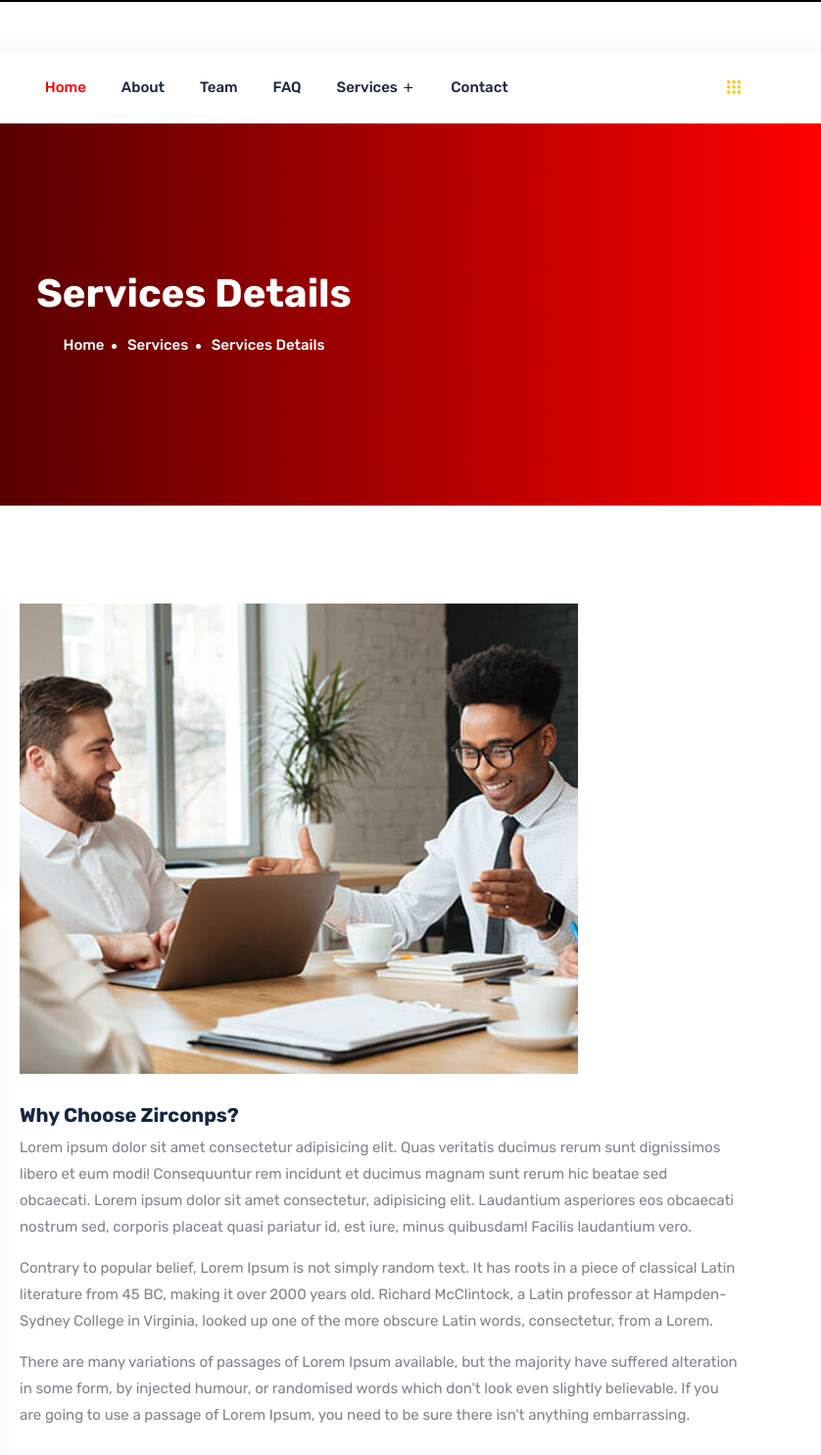
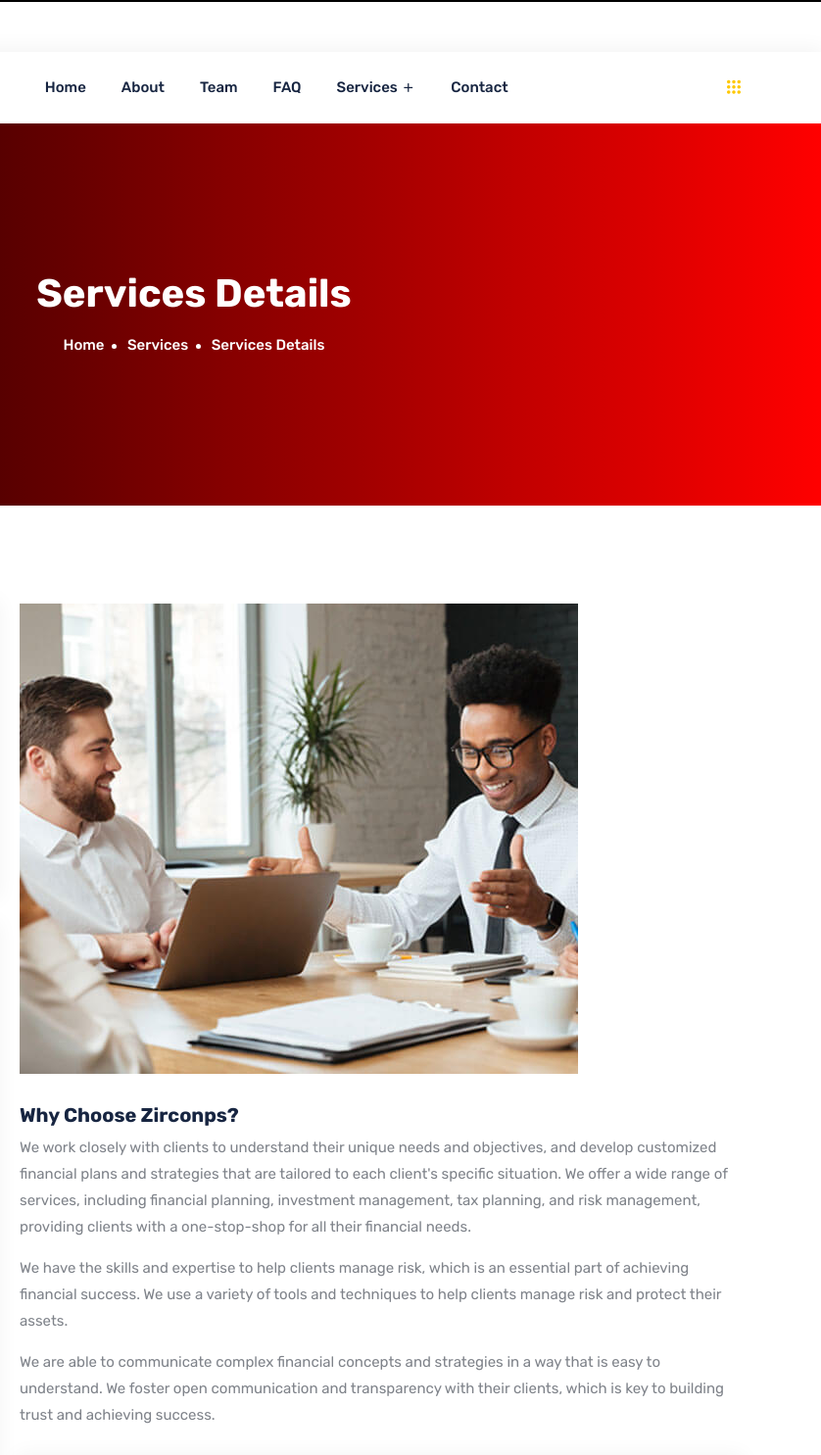
Before and after one commit to blaycoder/zirconps-web, a plain HTML site: page services-details.html in a window 1280 px wide. Shown: the part 56-1541 px from the top of the page at 98% size, 442-1280 px from the left. Drawn offline with Linux system fonts and the light colour scheme; files whose address does not match are found by name.

Commit message:
added more content

```diff
--- a/services-details.html
+++ b/services-details.html
@@ -35,7 +35,7 @@
 		<!-- Favicon -->
 		<link rel="icon" type="image/png" href="img/favicon.png">
         <!-- Title -->
-        <title>Contolib - Consulting Template</title>
+        <title>Zirconps</title>
     </head>
 
     <body>
@@ -120,7 +120,7 @@
 								<div class="collapse navbar-collapse mean-menu" id="navbarSupportedContent">
 									<ul class="navbar-nav m-auto">
 										<li class="nav-item">
-											<a href="index.html" class="nav-link dropdown-toggle active">
+											<a href="index.html" class="nav-link dropdown-toggle">
 												Home
 												<!-- <i class="bx bx-plus"></i> -->
 											</a>
@@ -153,7 +153,7 @@
 													<a href="services.html" class="nav-link">Services</a>
 												</li>
 												<li class="nav-item">
-													<a href="services-details.html" class="nav-link">Services Details</a>
+													<a href="services-details.html" class="nav-link active">Services Details</a>
 												</li>
 											</ul>
 										</li>
@@ -399,13 +399,13 @@
 								<img src="images/more-customers-img.jpg" alt="Image">
 							</div>
 							<h3>Why Choose Zirconps?</h3>
-							<p>Lorem ipsum dolor sit amet consectetur adipisicing elit. Quas veritatis ducimus rerum sunt dignissimos libero et eum modi! Consequuntur rem incidunt et ducimus magnam sunt rerum hic beatae sed obcaecati. Lorem ipsum dolor sit amet consectetur, adipisicing elit. Laudantium asperiores eos obcaecati nostrum sed, corporis placeat quasi pariatur id, est iure, minus quibusdam! Facilis laudantium vero.</p>
+							<p>We work closely with clients to understand their unique needs and objectives, and develop customized financial plans and strategies that are tailored to each client's specific situation. We offer a wide range of services, including financial planning, investment management, tax planning, and risk management, providing clients with a one-stop-shop for all their financial needs.</p>
 
-							<p>Contrary to popular belief, Lorem Ipsum is not simply random text. It has roots in a piece of classical Latin literature from 45 BC, making it over 2000 years old. Richard McClintock, a Latin professor at Hampden-Sydney College in Virginia, looked up one of the more obscure Latin words, consectetur, from a Lorem.</p>
+							<p>We have the skills and expertise to help clients manage risk, which is an essential part of achieving financial success. We use a variety of tools and techniques to help clients manage risk and protect their assets. </p>
 
-							<p class="mb-30">There are many variations of passages of Lorem Ipsum available, but the majority have suffered alteration in some form, by injected humour, or randomised words which don't look even slightly believable. If you are going to use a passage of Lorem Ipsum, you need to be sure there isn't anything embarrassing.</p>
+							<p class="mb-30">We are able to communicate complex financial concepts and strategies in a way that is easy to understand. We foster open communication and transparency with their clients, which is key to building trust and achieving success.</p>
 
-							<p>Lorem ipsum dolor sit, amet consectetur adipisicing elit. Soluta a fugit, nisi id, commodi hic saepe impedit maxime facere officia voluptates laborum aliquid? Facilis, quisquam consectetur? Id possimus ex fugit! Lorem ipsum dolor sit, amet consectetur adipisicing elit. Soluta a fugit, nisi id, commodi hic saepe impedit maxime facere officia voluptates laborum aliquid? Facilis, quisquam consectetur? Id possimus ex fugit!</p>
+							<!-- <p>Lorem ipsum dolor sit, amet consectetur adipisicing elit. Soluta a fugit, nisi id, commodi hic saepe impedit maxime facere officia voluptates laborum aliquid? Facilis, quisquam consectetur? Id possimus ex fugit! Lorem ipsum dolor sit, amet consectetur adipisicing elit. Soluta a fugit, nisi id, commodi hic saepe impedit maxime facere officia voluptates laborum aliquid? Facilis, quisquam consectetur? Id possimus ex fugit!</p> -->
 
 							<div class="ask-question">
 								<h3>Ask Question</h3>
```
Also changed, not shown: services.html (+2 -2 lines).
